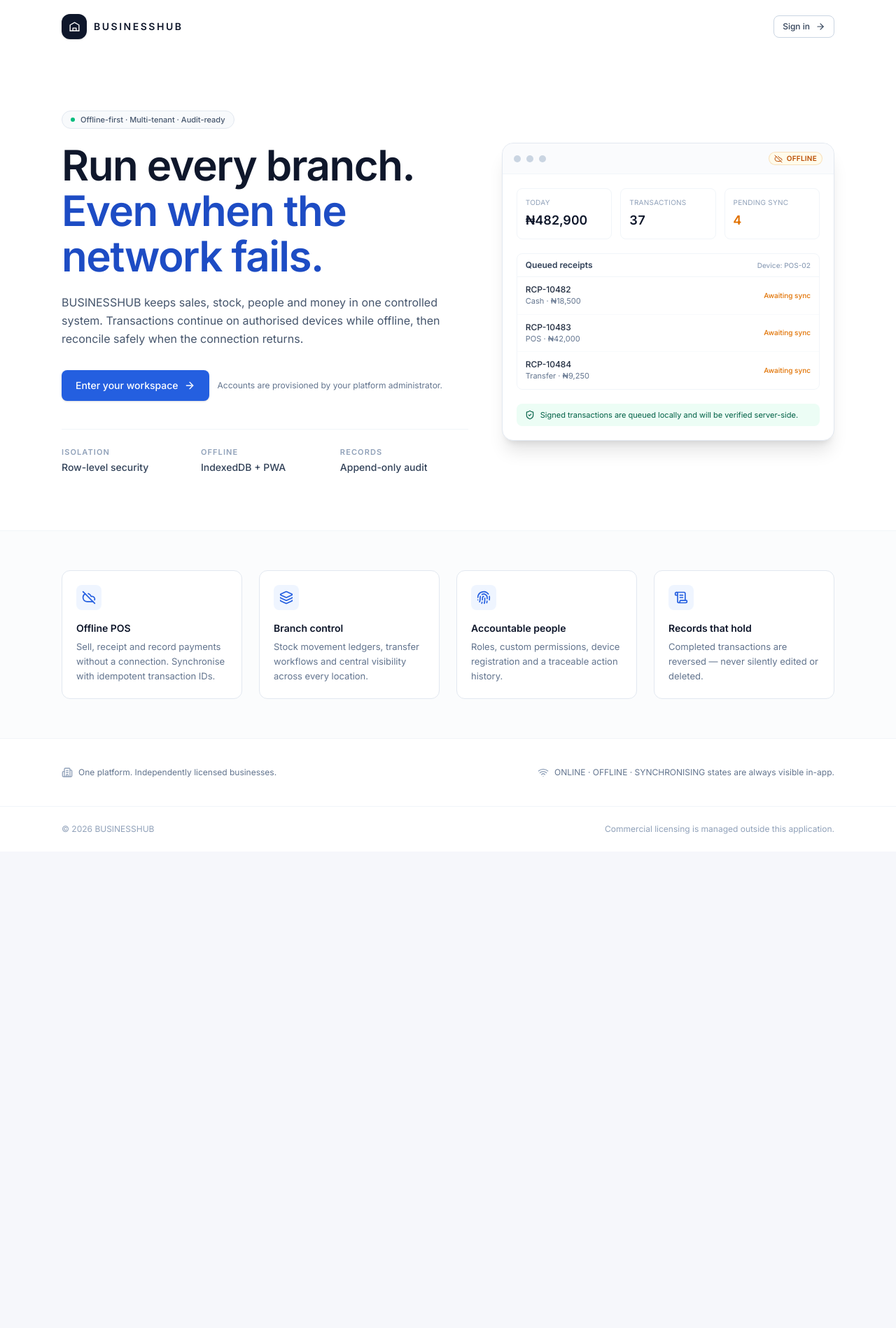
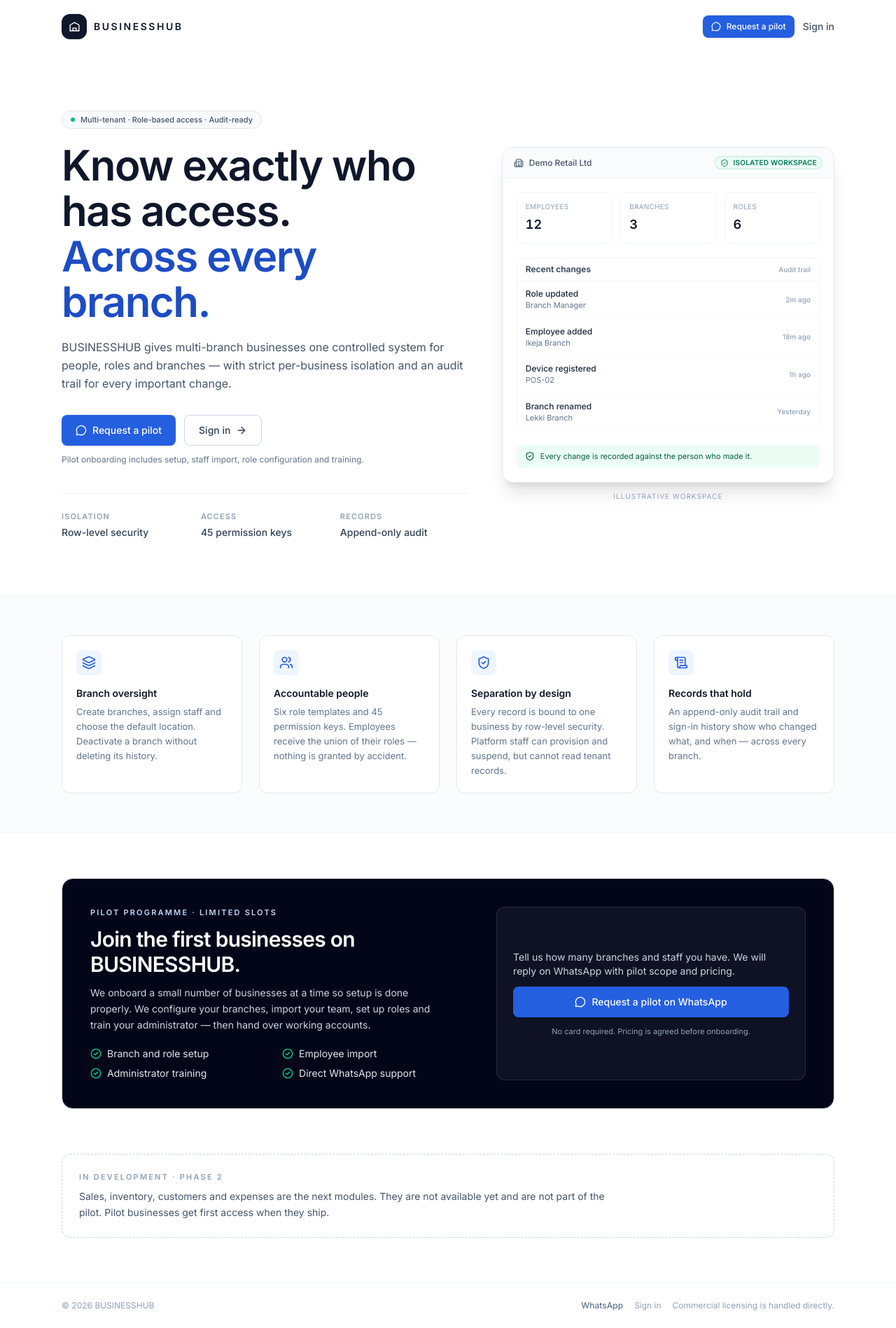
Before and after one commit to Oladiyanu06/businesshub, a Next.js app: page / in a window 1280 px wide. Shown: the whole page at 70% size. Before the commit the page ends 1217 px from the top, so only its background shows below. Built offline with nearby package versions, Linux system fonts and the light colour scheme; no server answers.

Commit message:
feat(landing): accurate product copy and WhatsApp pilot CTA

```diff
--- a/src/app/page.tsx
+++ b/src/app/page.tsx
@@ -2,16 +2,21 @@ import Link from "next/link";
 import {
   ArrowRight,
   Building2,
-  CloudOff,
-  Fingerprint,
+  CheckCircle2,
   Layers,
+  MessageCircle,
   ScrollText,
   ShieldCheck,
-  Wifi,
+  Users,
 } from "lucide-react";
 
 import { buttonStyles } from "@/components/ui/button";
 import { absoluteUrl, SITE_DESCRIPTION, SITE_NAME, SITE_URL } from "@/lib/site";
+
+const WHATSAPP_NUMBER = "2349069149629";
+const WHATSAPP_MESSAGE =
+  "Hello BUSINESSHUB, I would like to request a pilot for my business.";
+const WHATSAPP_URL = `https://wa.me/${WHATSAPP_NUMBER}?text=${encodeURIComponent(WHATSAPP_MESSAGE)}`;
 
 export default function LandingPage() {
   const structuredData = {
@@ -24,6 +29,12 @@ export default function LandingPage() {
         url: SITE_URL,
         logo: absoluteUrl("/icons/icon-512.png"),
         sameAs: ["https://github.com/Oladiyanu06/businesshub"],
+        contactPoint: {
+          "@type": "ContactPoint",
+          contactType: "sales",
+          telephone: "+2349069149629",
+          availableLanguage: ["en"],
+        },
       },
       {
         "@type": "WebSite",
@@ -43,6 +54,7 @@ export default function LandingPage() {
         type="application/ld+json"
         dangerouslySetInnerHTML={{ __html: JSON.stringify(structuredData) }}
       />
+
       <header className="mx-auto flex w-full max-w-6xl items-center justify-between px-6 py-5">
         <div className="flex items-center gap-2.5">
           <BrandMark />
@@ -50,9 +62,20 @@ export default function LandingPage() {
             BUSINESSHUB
           </span>
         </div>
-        <Link href="/login" className={buttonStyles({ variant: "outline", size: "sm" })}>
-          Sign in <ArrowRight className="h-3.5 w-3.5" aria-hidden />
-        </Link>
+        <div className="flex items-center gap-3">
+          <Link
+            href={WHATSAPP_URL}
+            target="_blank"
+            rel="noopener noreferrer"
+            className={buttonStyles({ size: "sm" })}
+          >
+            <MessageCircle className="h-3.5 w-3.5" aria-hidden />
+            Request a pilot
+          </Link>
+          <Link href="/login" className="text-sm font-medium text-slate-600 hover:text-slate-900">
+            Sign in
+          </Link>
+        </div>
       </header>
 
       <main className="flex-1">
@@ -60,30 +83,39 @@ export default function LandingPage() {
           <div>
             <div className="inline-flex items-center gap-2 rounded-full border border-slate-200 bg-slate-50 px-3 py-1 text-[11px] font-medium text-slate-600">
               <span className="h-1.5 w-1.5 rounded-full bg-emerald-500" />
-              Offline-first · Multi-tenant · Audit-ready
+              Multi-tenant · Role-based access · Audit-ready
             </div>
             <h1 className="mt-5 text-4xl font-semibold leading-[1.08] tracking-tight text-slate-900 sm:text-5xl lg:text-6xl">
-              Run every branch.
-              <span className="block text-brand-700">Even when the network fails.</span>
+              Know exactly who has access.
+              <span className="block text-brand-700">Across every branch.</span>
             </h1>
             <p className="mt-5 max-w-xl text-base leading-relaxed text-slate-600">
-              BUSINESSHUB keeps sales, stock, people and money in one controlled
-              system. Transactions continue on authorised devices while offline,
-              then reconcile safely when the connection returns.
+              BUSINESSHUB gives multi-branch businesses one controlled system for
+              people, roles and branches — with strict per-business isolation and an
+              audit trail for every important change.
             </p>
             <div className="mt-8 flex flex-wrap items-center gap-3">
-              <Link href="/login" className={buttonStyles({ size: "lg" })}>
-                Enter your workspace <ArrowRight className="h-4 w-4" aria-hidden />
+              <Link
+                href={WHATSAPP_URL}
+                target="_blank"
+                rel="noopener noreferrer"
+                className={buttonStyles({ size: "lg" })}
+              >
+                <MessageCircle className="h-4 w-4" aria-hidden />
+                Request a pilot
               </Link>
-              <span className="text-xs text-slate-500">
-                Accounts are provisioned by your platform administrator.
-              </span>
+              <Link href="/login" className={buttonStyles({ variant: "outline", size: "lg" })}>
+                Sign in <ArrowRight className="h-4 w-4" aria-hidden />
+              </Link>
             </div>
+            <p className="mt-3 text-xs text-slate-500">
+              Pilot onboarding includes setup, staff import, role configuration and training.
+            </p>
 
             <dl className="mt-10 grid grid-cols-3 gap-4 border-t border-slate-100 pt-6">
               {[
                 ["Isolation", "Row-level security"],
-                ["Offline", "IndexedDB + PWA"],
+                ["Access", "45 permission keys"],
                 ["Records", "Append-only audit"],
               ].map(([term, description]) => (
                 <div key={term}>
@@ -100,56 +132,59 @@ export default function LandingPage() {
             <div className="absolute -inset-6 -z-10 rounded-[2rem] bg-gradient-to-br from-brand-100 via-slate-50 to-emerald-50 blur-2xl" />
             <div className="overflow-hidden rounded-2xl border border-slate-200 bg-white shadow-xl">
               <div className="flex items-center justify-between border-b border-slate-100 bg-slate-50/70 px-4 py-3">
-                <div className="flex items-center gap-2">
-                  <span className="h-2.5 w-2.5 rounded-full bg-slate-300" />
-                  <span className="h-2.5 w-2.5 rounded-full bg-slate-300" />
-                  <span className="h-2.5 w-2.5 rounded-full bg-slate-300" />
+                <div className="flex items-center gap-2 text-xs font-medium text-slate-600">
+                  <Building2 className="h-3.5 w-3.5" aria-hidden />
+                  Demo Retail Ltd
                 </div>
-                <span className="inline-flex items-center gap-1.5 rounded-full bg-amber-50 px-2 py-0.5 text-[10px] font-semibold uppercase tracking-wide text-amber-700 ring-1 ring-inset ring-amber-600/20">
-                  <CloudOff className="h-3 w-3" aria-hidden /> Offline
+                <span className="inline-flex items-center gap-1.5 rounded-full bg-emerald-50 px-2 py-0.5 text-[10px] font-semibold uppercase tracking-wide text-emerald-700 ring-1 ring-inset ring-emerald-600/20">
+                  <ShieldCheck className="h-3 w-3" aria-hidden /> Isolated workspace
                 </span>
               </div>
               <div className="space-y-5 p-5">
                 <div className="grid grid-cols-3 gap-3">
                   {[
-                    ["Today", "₦482,900", "text-slate-900"],
-                    ["Transactions", "37", "text-slate-900"],
-                    ["Pending sync", "4", "text-amber-600"],
-                  ].map(([label, value, tone]) => (
+                    ["Employees", "12"],
+                    ["Branches", "3"],
+                    ["Roles", "6"],
+                  ].map(([label, value]) => (
                     <div key={label} className="rounded-lg border border-slate-100 p-3">
                       <p className="text-[10px] uppercase tracking-wide text-slate-400">{label}</p>
-                      <p className={`mt-1 text-lg font-semibold tabular-nums ${tone}`}>{value}</p>
+                      <p className="mt-1 text-lg font-semibold tabular-nums text-slate-900">{value}</p>
                     </div>
                   ))}
                 </div>
                 <div className="rounded-lg border border-slate-100">
                   <div className="flex items-center justify-between border-b border-slate-100 px-3 py-2">
-                    <span className="text-xs font-semibold text-slate-700">Queued receipts</span>
-                    <span className="text-[10px] font-medium text-slate-400">Device: POS-02</span>
+                    <span className="text-xs font-semibold text-slate-700">Recent changes</span>
+                    <span className="text-[10px] font-medium text-slate-400">Audit trail</span>
                   </div>
                   {[
-                    ["RCP-10482", "Cash · ₦18,500", "Awaiting sync"],
-                    ["RCP-10483", "POS · ₦42,000", "Awaiting sync"],
-                    ["RCP-10484", "Transfer · ₦9,250", "Awaiting sync"],
-                  ].map(([receipt, amount, status]) => (
+                    ["Role updated", "Branch Manager", "2m ago"],
+                    ["Employee added", "Ikeja Branch", "18m ago"],
+                    ["Device registered", "POS-02", "1h ago"],
+                    ["Branch renamed", "Lekki Branch", "Yesterday"],
+                  ].map(([action, detail, when]) => (
                     <div
-                      key={receipt}
+                      key={action + detail}
                       className="flex items-center justify-between border-b border-slate-50 px-3 py-2.5 last:border-0"
                     >
                       <div>
-                        <p className="text-xs font-medium text-slate-800">{receipt}</p>
-                        <p className="text-[11px] text-slate-500">{amount}</p>
+                        <p className="text-xs font-medium text-slate-800">{action}</p>
+                        <p className="text-[11px] text-slate-500">{detail}</p>
                       </div>
-                      <span className="text-[10px] font-medium text-amber-600">{status}</span>
+                      <span className="text-[10px] font-medium text-slate-400">{when}</span>
                     </div>
                   ))}
                 </div>
                 <div className="flex items-center gap-2 rounded-lg bg-emerald-50 px-3 py-2 text-[11px] text-emerald-800">
                   <ShieldCheck className="h-3.5 w-3.5 shrink-0" aria-hidden />
-                  Signed transactions are queued locally and will be verified server-side.
+                  Every change is recorded against the person who made it.
                 </div>
               </div>
             </div>
+            <p className="mt-3 text-center text-[10px] uppercase tracking-widest text-slate-400">
+              Illustrative workspace
+            </p>
           </div>
         </section>
 
@@ -157,24 +192,24 @@ export default function LandingPage() {
           <div className="mx-auto grid w-full max-w-6xl gap-6 px-6 py-14 sm:grid-cols-2 lg:grid-cols-4">
             {[
               {
-                icon: <CloudOff className="h-5 w-5" />,
-                title: "Offline POS",
-                body: "Sell, receipt and record payments without a connection. Synchronise with idempotent transaction IDs.",
+                icon: <Layers className="h-5 w-5" />,
+                title: "Branch oversight",
+                body: "Create branches, assign staff and choose the default location. Deactivate a branch without deleting its history.",
               },
               {
-                icon: <Layers className="h-5 w-5" />,
-                title: "Branch control",
-                body: "Stock movement ledgers, transfer workflows and central visibility across every location.",
+                icon: <Users className="h-5 w-5" />,
+                title: "Accountable people",
+                body: "Six role templates and 45 permission keys. Employees receive the union of their roles — nothing is granted by accident.",
               },
               {
-                icon: <Fingerprint className="h-5 w-5" />,
-                title: "Accountable people",
-                body: "Roles, custom permissions, device registration and a traceable action history.",
+                icon: <ShieldCheck className="h-5 w-5" />,
+                title: "Separation by design",
+                body: "Every record is bound to one business by row-level security. Platform staff can provision and suspend, but cannot read tenant records.",
               },
               {
                 icon: <ScrollText className="h-5 w-5" />,
                 title: "Records that hold",
-                body: "Completed transactions are reversed — never silently edited or deleted.",
+                body: "An append-only audit trail and sign-in history show who changed what, and when — across every branch.",
               },
             ].map((feature) => (
               <div key={feature.title} className="rounded-xl border border-slate-200 bg-white p-5">
@@ -188,22 +223,86 @@ export default function LandingPage() {
           </div>
         </section>
 
-        <section className="mx-auto flex w-full max-w-6xl flex-wrap items-center justify-between gap-4 px-6 py-10 text-xs text-slate-500">
-          <div className="flex items-center gap-2">
-            <Building2 className="h-4 w-4 text-slate-400" aria-hidden />
-            One platform. Independently licensed businesses.
+        <section id="pilot" className="mx-auto w-full max-w-6xl px-6 py-16">
+          <div className="grid gap-10 rounded-2xl border border-slate-200 bg-slate-950 p-8 text-white sm:p-10 lg:grid-cols-[1.1fr_0.9fr]">
+            <div>
+              <p className="text-[11px] font-semibold uppercase tracking-[0.2em] text-brand-200">
+                Pilot programme · Limited slots
+              </p>
+              <h2 className="mt-3 text-2xl font-semibold tracking-tight sm:text-3xl">
+                Join the first businesses on BUSINESSHUB.
+              </h2>
+              <p className="mt-3 max-w-lg text-sm leading-relaxed text-slate-300">
+                We onboard a small number of businesses at a time so setup is done
+                properly. We configure your branches, import your team, set up roles
+                and train your administrator — then hand over working accounts.
+              </p>
+              <ul className="mt-5 grid gap-2 text-sm text-slate-200 sm:grid-cols-2">
+                {[
+                  "Branch and role setup",
+                  "Employee import",
+                  "Administrator training",
+                  "Direct WhatsApp support",
+                ].map((item) => (
+                  <li key={item} className="flex items-center gap-2">
+                    <CheckCircle2 className="h-4 w-4 shrink-0 text-emerald-400" aria-hidden />
+                    {item}
+                  </li>
+                ))}
+              </ul>
+            </div>
+            <div className="flex flex-col justify-center gap-3 rounded-xl bg-white/5 p-6 ring-1 ring-inset ring-white/10">
+              <p className="text-sm text-slate-300">
+                Tell us how many branches and staff you have. We will reply on WhatsApp
+                with pilot scope and pricing.
+              </p>
+              <Link
+                href={WHATSAPP_URL}
+                target="_blank"
+                rel="noopener noreferrer"
+                className={buttonStyles({ size: "lg", className: "w-full justify-center" })}
+              >
+                <MessageCircle className="h-4 w-4" aria-hidden />
+                Request a pilot on WhatsApp
+              </Link>
+              <p className="text-center text-[11px] text-slate-400">
+                No card required. Pricing is agreed before onboarding.
+              </p>
+            </div>
           </div>
-          <div className="flex items-center gap-2">
-            <Wifi className="h-4 w-4 text-slate-400" aria-hidden />
-            ONLINE · OFFLINE · SYNCHRONISING states are always visible in-app.
+        </section>
+
+        <section className="mx-auto w-full max-w-6xl px-6 pb-16">
+          <div className="rounded-xl border border-dashed border-slate-300 bg-white p-6">
+            <p className="text-[11px] font-semibold uppercase tracking-[0.2em] text-slate-400">
+              In development · Phase 2
+            </p>
+            <p className="mt-2 max-w-3xl text-sm leading-relaxed text-slate-600">
+              Sales, inventory, customers and expenses are the next modules. They are
+              not available yet and are not part of the pilot. Pilot businesses get
+              first access when they ship.
+            </p>
           </div>
         </section>
       </main>
 
       <footer className="border-t border-slate-100 bg-white">
-        <div className="mx-auto flex w-full max-w-6xl flex-wrap items-center justify-between gap-2 px-6 py-6 text-xs text-slate-400">
+        <div className="mx-auto flex w-full max-w-6xl flex-wrap items-center justify-between gap-3 px-6 py-6 text-xs text-slate-400">
           <span>© {new Date().getFullYear()} BUSINESSHUB</span>
-          <span>Commercial licensing is managed outside this application.</span>
+          <div className="flex items-center gap-4">
+            <Link
+              href={WHATSAPP_URL}
+              target="_blank"
+              rel="noopener noreferrer"
+              className="font-medium text-slate-500 hover:text-slate-800"
+            >
+              WhatsApp
+            </Link>
+            <Link href="/login" className="hover:text-slate-700">
+              Sign in
+            </Link>
+            <span>Commercial licensing is handled directly.</span>
+          </div>
         </div>
       </footer>
     </div>
```
